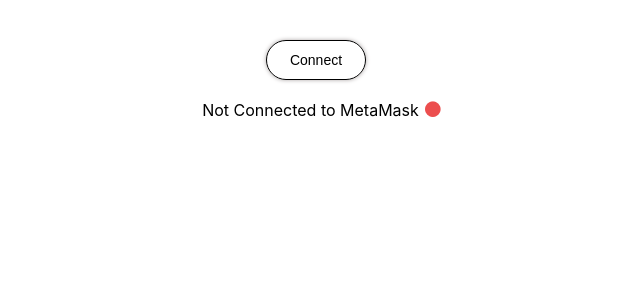
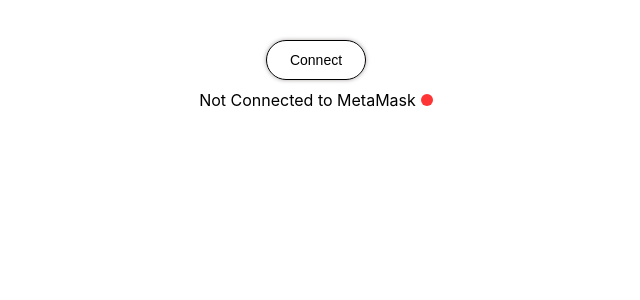
Before and after one commit to knoexus/crypto-balance-display, a React (Create React App) app in the folder app-crypto-balance-display/: page / in a window 1280 px wide. Shown: the top 300 px of the page, without its empty margins (324-964 px from the left). Built offline with nearby package versions, Linux system fonts and the light colour scheme.

Commit message:
fix connection status circle

```diff
--- a/app-crypto-balance-display/src/components/Main.js
+++ b/app-crypto-balance-display/src/components/Main.js
@@ -1,6 +1,7 @@
 import React, { useState } from 'react'
 import BalanceTable from './BalanceTable'
 import UniswapRatesTable from './UniswapRatesTable'
+import StatusIcon from './StatusIcon'
 import Web3 from 'web3'
 
 import '../styles/main.css'
@@ -33,7 +34,10 @@
         <div className="div__main">
             <div className="div___connection">
                 { !isConnected && <button onClick={connectToWallet} className="button__connect">Connect</button> }
-                <span className={`span__connection-status span__connection-status-${isConnected ? "affirmative" : "negative"}`}>{ isConnected ? "" : "Not " } Connected to MetaMask</span>
+                <div className="div__connection-status">
+                    <span className="span__connection-status">{ isConnected ? "" : "Not " } Connected to MetaMask</span>
+                    <StatusIcon isOk={isConnected}/>
+                </div>
             </div>
             {
                 isConnected &&
--- /dev/null
+++ b/app-crypto-balance-display/src/components/StatusIcon.js
@@ -0,0 +1,9 @@
+import React from 'react'
+
+export default function StatusIcon({isOk}) {
+    return (
+        <svg className={`svg___connection-status svg___connection-status-${isOk ? "ok" : "not-ok" }`} height="12" width="12">
+            <circle cx="6" cy="6" r="6" />
+        </svg>
+    )
+}
--- a/app-crypto-balance-display/src/styles/main.css
+++ b/app-crypto-balance-display/src/styles/main.css
@@ -109,22 +109,17 @@
 }
 
 .span__connection-status {
-  position: relative;
-  margin-right: 11px;
   margin-top: 10px;
 }
 
-.span__connection-status::after {
-  position: absolute;
-  font-size: 50px;
-  content: "•";
-  margin-top: -24px;
+.svg___connection-status {
+  margin-left: 5px;
 }
 
-.span__connection-status-affirmative::after {
-  color: rgb(93, 216, 93);
+.svg___connection-status-ok {
+  fill: rgb(93, 216, 93);
 }
 
-.span__connection-status-negative::after {
-  color: rgb(236, 78, 78);
+.svg___connection-status-not-ok  {
+  fill: rgb(255, 52, 52);
 }
```
